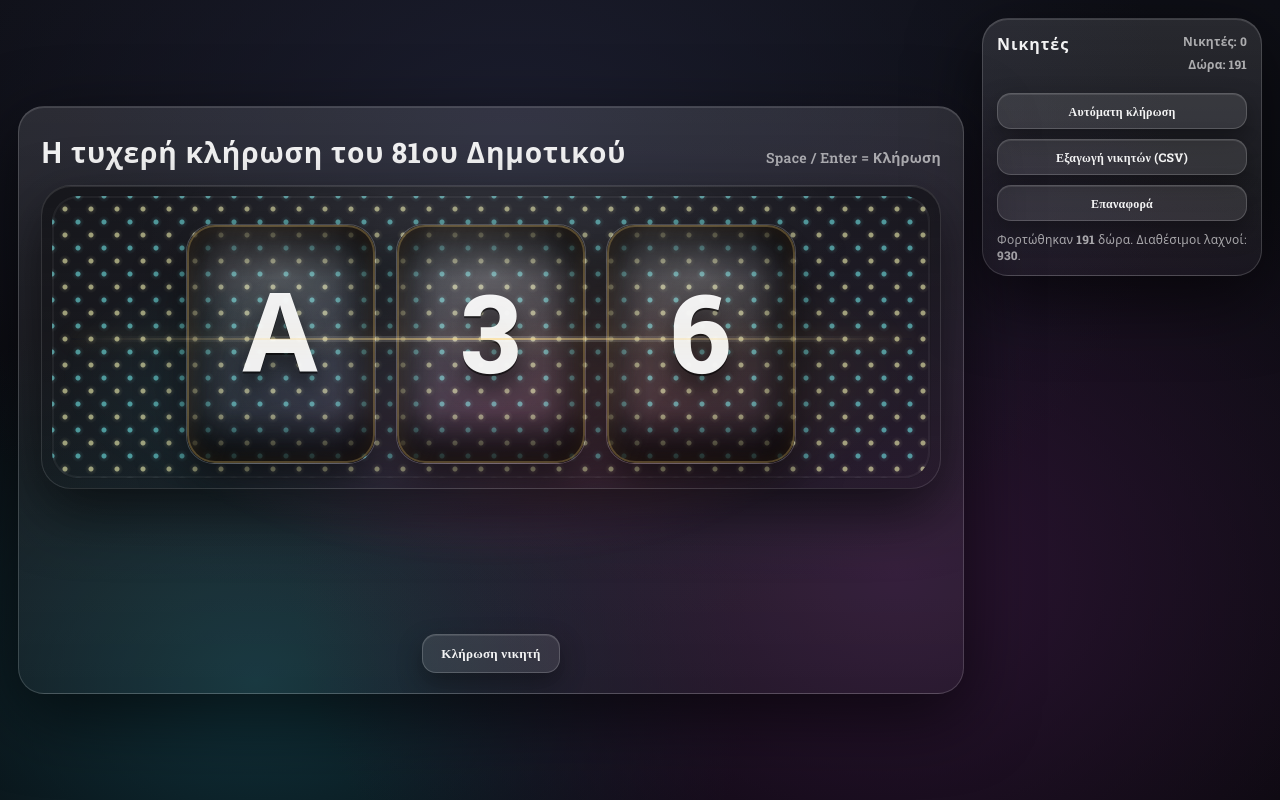
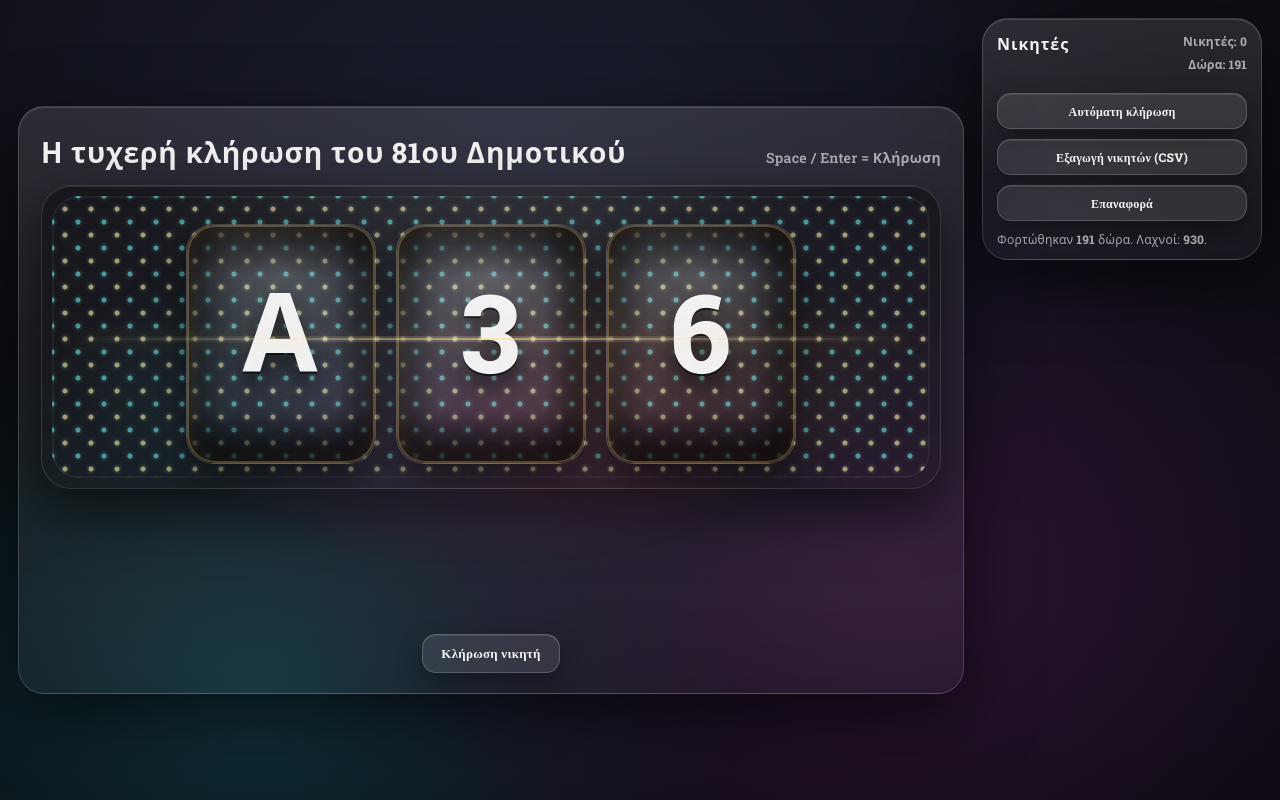
Before and after one commit to silth/laxeioforos, a plain HTML site: page index.html in a window 1280 px wide. Drawn offline with nearby package versions, Linux system fonts and the light colour scheme.

Commit message:
Update index.html

```diff
--- a/index.html
+++ b/index.html
@@ -1168,7 +1168,7 @@
         prizeIndex = 0;
 
         const totalTickets = getTotalAvailableTickets();
-        csvStatus.innerHTML = `Φορτώθηκαν <b>${prizes.length}</b> δώρα. Διαθέσιμοι λαχνοί: <b>${totalTickets}</b>.`;
+        csvStatus.innerHTML = `Φορτώθηκαν <b>${prizes.length}</b> δώρα. Λαχνοί: <b>${totalTickets}</b>.`;
         renderWinners();
       } catch (err){
         console.error(err);
```
